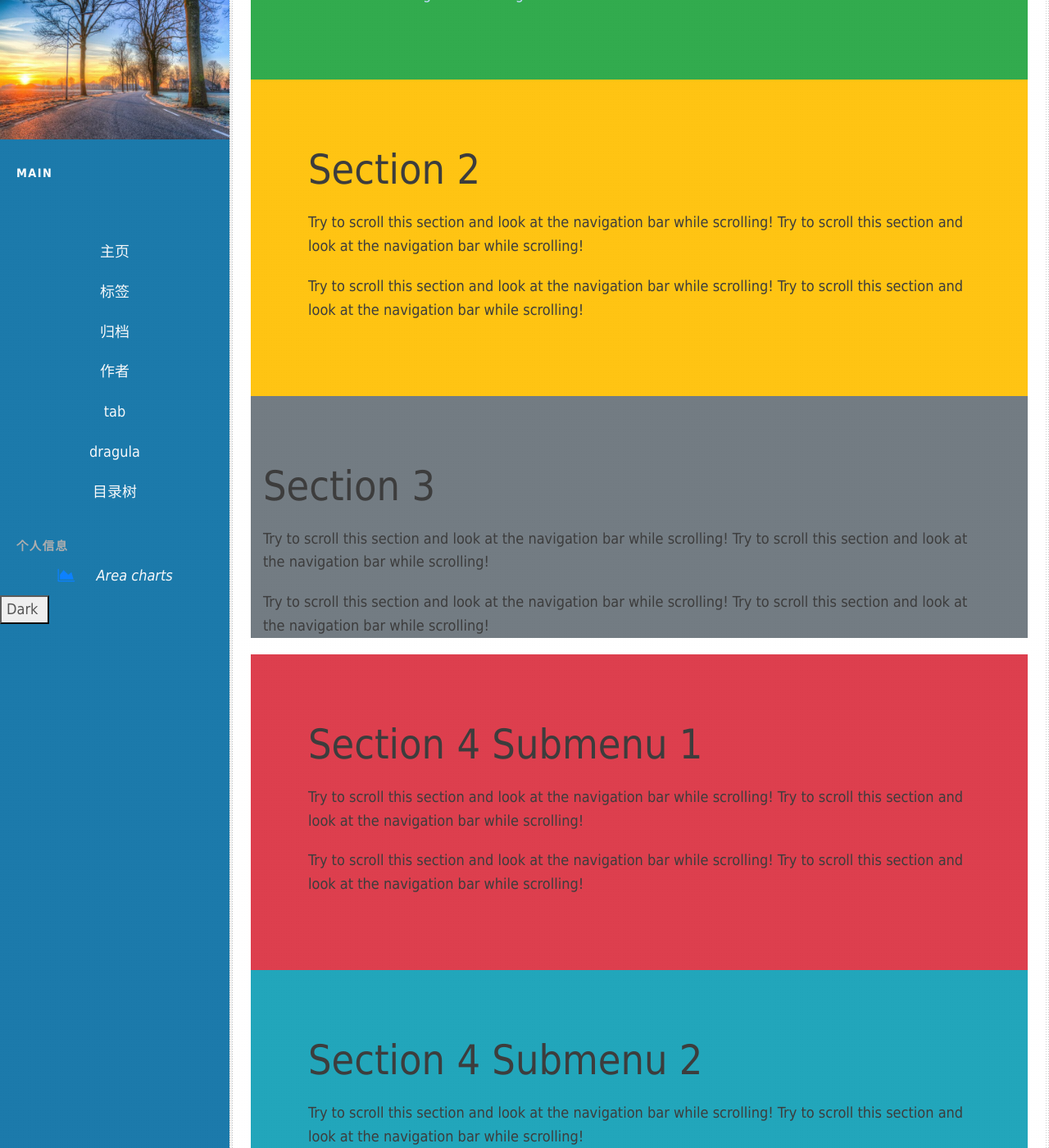
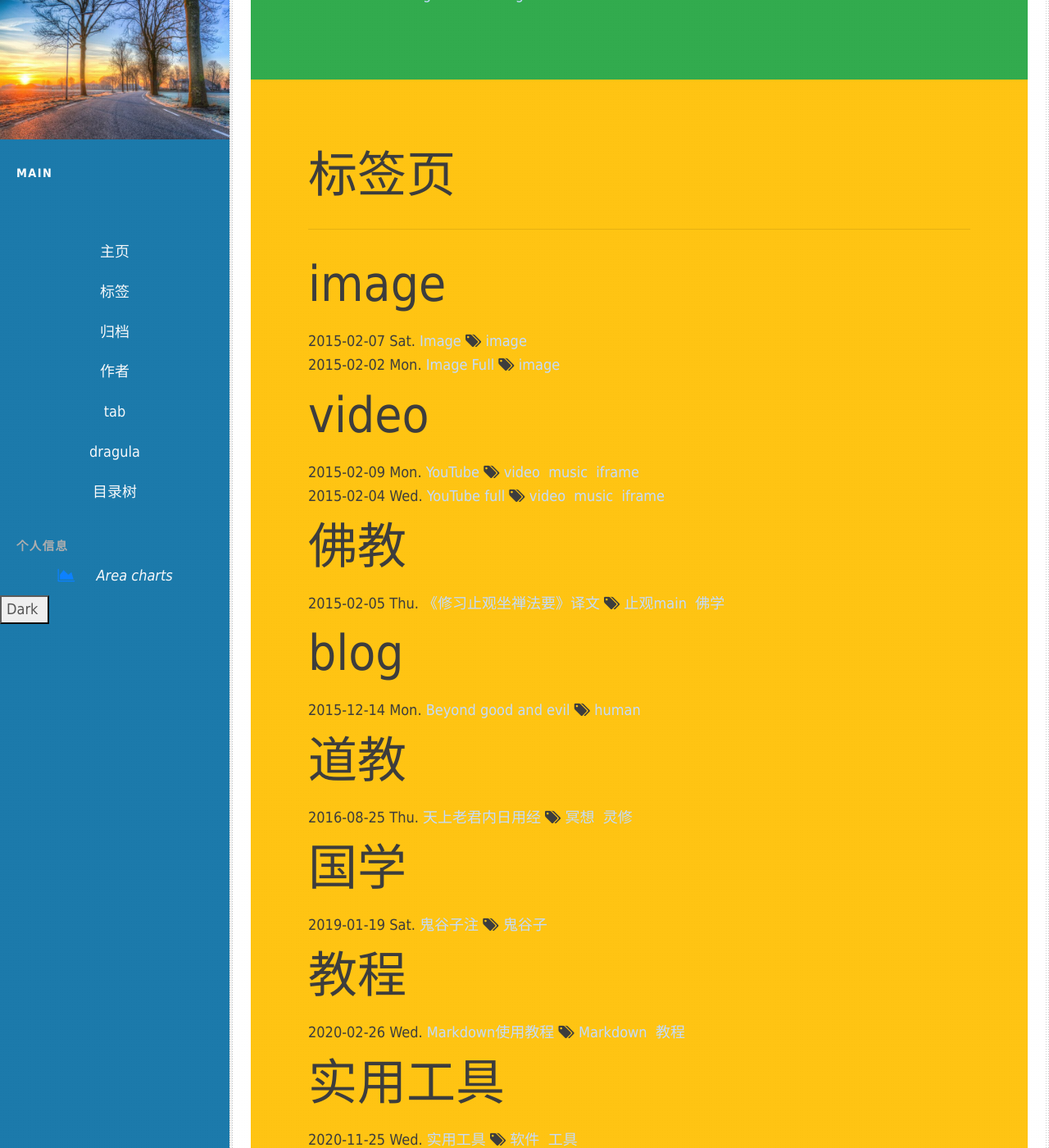
Before and after one commit to nengwuzhi/nengwuzhi.github.ioce, a Jekyll site: the page built from pages/tab.html, in a window 1280 px wide and 1400 px high, scrolled down 978 px. Shown: the whole window at 82% size. Built offline with Jekyll 4.4.1, drawn with Linux system fonts in a browser that asks for light colours; nearby versions of some CDN libraries; library files that are not in the unit come from our copies; some of the changed text lies outside the part shown.

Commit message:
Update tab.html

```diff
--- a/pages/tab.html
+++ b/pages/tab.html
@@ -72,14 +72,55 @@
         </ul>
 </div>
 <div id="section2" class="container-fluid bg-warning" style="padding-top:70px;padding-bottom:70px;padding-left:70px;padding-right:70px;">
-  <h1>Section 2</h1>
-  <p>Try to scroll this section and look at the navigation bar while scrolling! Try to scroll this section and look at the navigation bar while scrolling!</p>
-  <p>Try to scroll this section and look at the navigation bar while scrolling! Try to scroll this section and look at the navigation bar while scrolling!</p>
+   <h2>{{page.title}}</h2>
+        <hr>
+        <ul>
+            {% for category in site.categories %}
+            <h2 id="{{category | first}}">{{category | first}}</h2>
+                {% for posts in category  %}
+                    {% for post in posts %}
+                        {% if post.url %}
+                        <li>
+                            <time>
+                            {{ post.date | date:"%F" }} {{ post.date | date: "%a" }}.
+                            </time>
+                            <a class="title" href="{{ post.url | prepend: site.baseurl }}">{{ post.title }}</a>
+
+                            {% include category.html %}
+                            {% include tag.html %}
+                        </li>
+                        {% endif %}
+                    {% endfor %}
+                {% endfor %}
+            {% endfor %}
+        </ul>
 </div>
 <div id="section3" class="container-fluid bg-secondary" style="padding-top:70px;padding-bottom:70pxpadding-left:70px;padding-right:70px;">
-  <h1>Section 3</h1>
-  <p>Try to scroll this section and look at the navigation bar while scrolling! Try to scroll this section and look at the navigation bar while scrolling!</p>
-  <p>Try to scroll this section and look at the navigation bar while scrolling! Try to scroll this section and look at the navigation bar while scrolling!</p>
+          <h2>标签</h2>
+        <hr>
+        {% capture tags %}
+          {% for tag in site.tags %}
+            {{ tag[0] }}
+          {% endfor %}
+        {% endcapture %}
+        {% assign sortedtags = tags | split:' ' | sort %}
+
+        <ul>
+        {% for tag in sortedtags %}
+          <h3 id="{{ tag }}">{{ tag }}</h3>
+          {% for post in site.tags[tag] %}
+            <li>
+                <time>
+                {{ post.date | date:"%F" }} {{ post.date | date: "%a" }}.
+                </time>
+                <a class="title" href="{{ post.url | prepend: site.baseurl }}">{{ post.title }}</a>
+
+                {% include category.html %}
+                {% include tag.html %}
+            </li>
+          {% endfor %}
+        {% endfor %}
+        </ul>
 </div>
 <div id="section41" class="container-fluid bg-danger" style="padding-top:70px;padding-bottom:70px;padding-left:70px;padding-right:70px;">
   <h1>Section 4 Submenu 1</h1>
```
